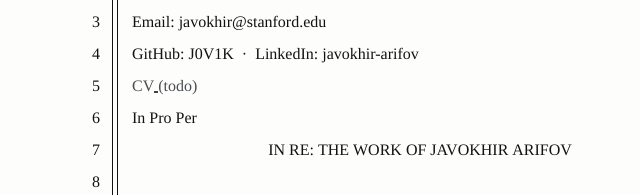
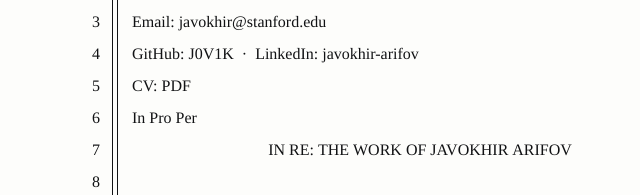
Before and after one commit to J0V1K/J0V1K.github.io, a plain HTML site: page index.html in a window 1280 px wide. Shown: the part 243-438 px from the top of the page, 244-884 px from the left. Drawn offline with Linux system fonts and the light colour scheme.

Commit message:
Add CV
Co-Authored-By: Claude Opus 5.5 <noreply@anthropic.com>
Claude-Session: https://claude.ai/code/session_01DydhGUWEw3rVsNrNHvTnRS

```diff
--- a/index.html
+++ b/index.html
@@ -364,7 +364,6 @@ input[type=range] { width: 100%; accent-color: var(--red); }
 .clip-photo .ph small { font: 10px var(--font-mono); }
 .clip-photo img { display: block; width: 100%; height: auto; aspect-ratio: 4 / 5; object-fit: cover; border: 6px solid #fff; box-shadow: 0 1px 2px rgba(0,0,0,.18), 0 6px 14px rgba(0,0,0,.12); }
 .clip-photo .clip { position: absolute; width: 14px; left: 22px; top: -18px; transform: rotate(-4deg); }
-.cv-pending { text-decoration-style: dashed !important; color: var(--ink-soft) !important; }
 
 /* Index under the graph */
 .index { background: var(--dark); color: var(--dark-ink); color-scheme: dark; padding-block: 8px 40px; padding-left: max(16px, env(safe-area-inset-left, 0px)); padding-right: max(16px, env(safe-area-inset-right, 0px)); font-family: var(--font-mono); font-size: 13.5px; line-height: 24px; }
@@ -446,7 +445,7 @@ input[type=range] { width: 100%; accent-color: var(--red); }
           <span>Stanford, California</span>
           <span>Email: <span class="email">javokhir@stanford.edu</span></span>
           <span>GitHub: <a href="https://github.com/J0V1K">J0V1K</a> &nbsp;·&nbsp; LinkedIn: <a href="https://www.linkedin.com/in/javokhir-arifov/">javokhir-arifov</a></span>
-          <span><a class="cv-pending" href="#brief" title="CV link to come">CV (todo)</a></span>
+          <span>CV: <a href="cv.pdf" target="_blank" rel="noopener">PDF</a></span>
           <span>In Pro Per</span>
         </div>
         <div class="court">In Re: The Work of Javokhir Arifov</div>
```
Also changed, not shown: 1 other file.
